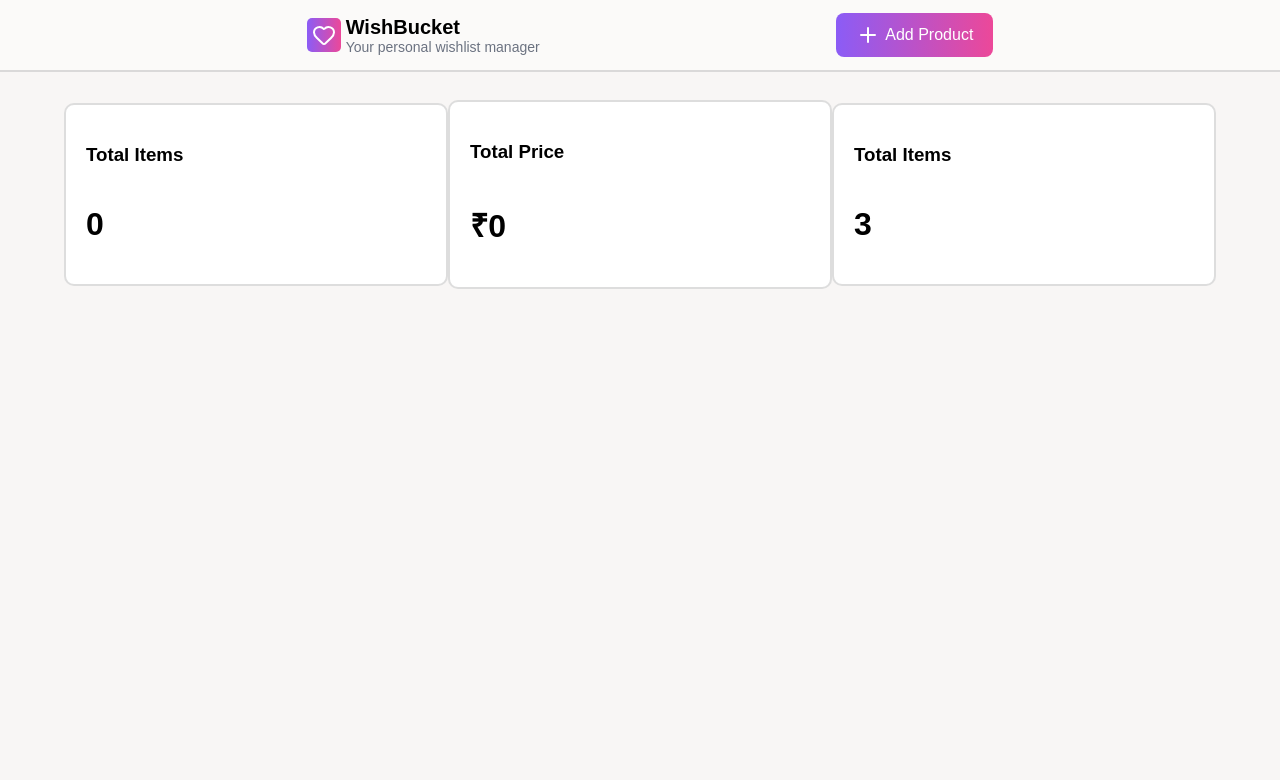
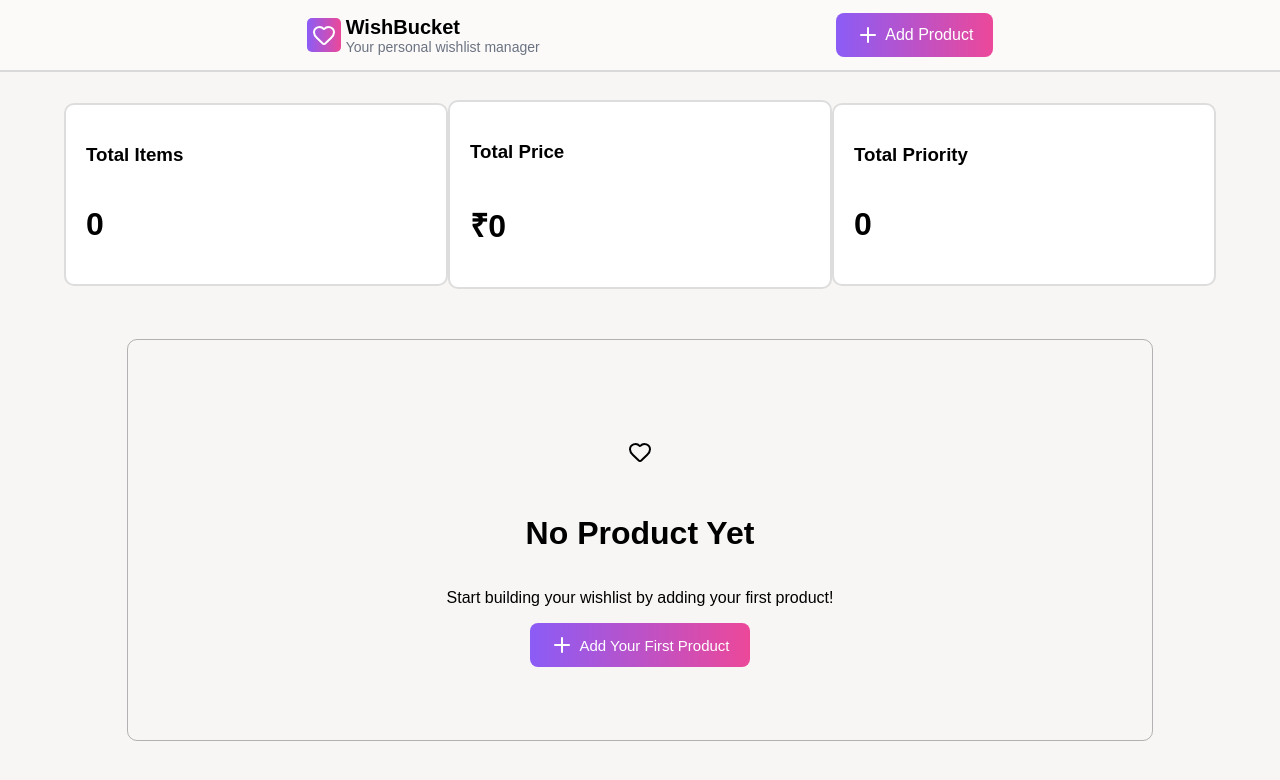
Before and after one commit to satyamrk18/WishBucket, a React (Vite) app: page / in a window 1280 px wide. Shown: the top 780 px of the page. Built offline with nearby package versions, Linux system fonts and the light colour scheme.

Commit message:
product length based priority value added

```diff
--- a/src/pages/Home.jsx
+++ b/src/pages/Home.jsx
@@ -3,7 +3,7 @@ import { useEffect, useState } from "react";
 import ValueCards from "./../components/valuecards.jsx";
 import Product from "./product.jsx";
 import "./Home.css";
-import EmptyProduct from "./emptyproduct.jsx"
+import EmptyProduct from "./emptyproduct.jsx";
 const Home = () => {
   const [products, setProducts] = useState([]);
   useEffect(() => {
@@ -13,7 +13,7 @@ const Home = () => {
 
   const totalItems = products.length;
   const totalPrice = products.reduce(
-    (acc, product) => acc + (Number(product.price) || 0.00),
+    (acc, product) => acc + (Number(product.price) || 0.0),
     0
   );
 
@@ -23,17 +23,19 @@ const Home = () => {
       <div className="valuecards-container">
         <ValueCards title="Total Items" value={totalItems} />
         <ValueCards title="Total Price" value={`₹${totalPrice}`} />
-        <ValueCards title="Total Items" value={3} />
+        <ValueCards
+          title="Total Priority"
+          value={`${products.length == 0 ? 0 : 3}`}
+        />
       </div>
       <div>
-        {
-          products.length > 0 ?
-          ( <EmptyProduct />):
+        {products.length > 0 ? (
+          <Product />
+        ) : (
           <div>
-           <Product />
+            <EmptyProduct />
           </div>
-        }
-
+        )}
       </div>
     </div>
   );
```
